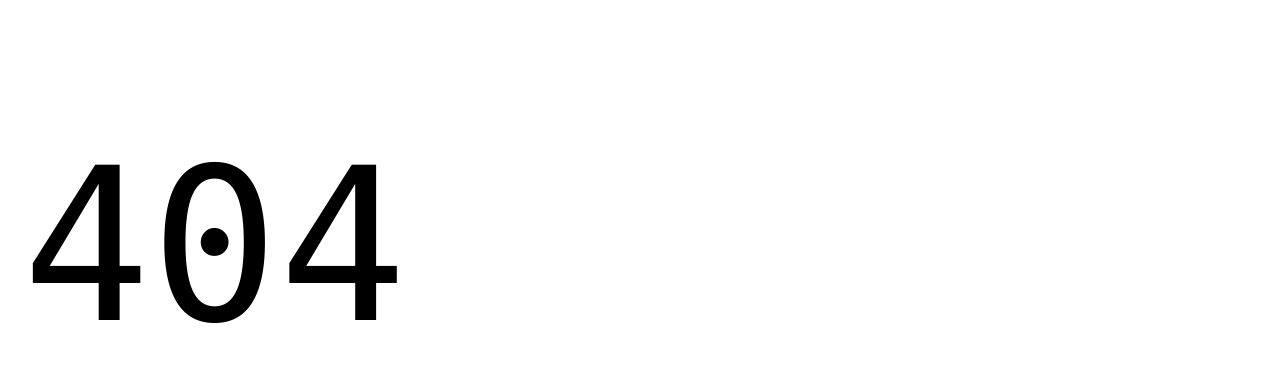
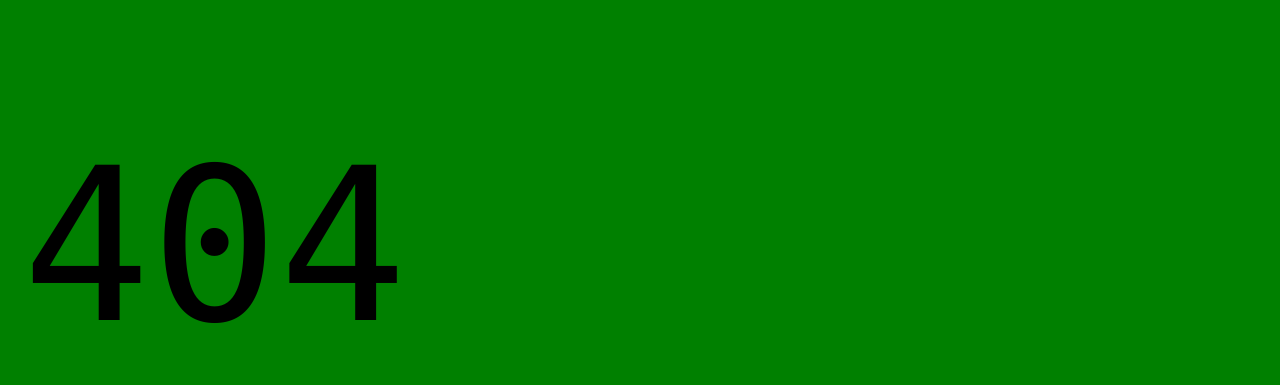
Before and after one commit to jckautzmann/helix-project-1, a website: page 404.html in a window 1280 px wide. Shown: the part 62-447 px from the top of the page. Drawn offline with Linux system fonts and the light colour scheme; files whose address does not match are found by name.

Commit message:
change to green

```diff
--- a/styles/styles.css
+++ b/styles/styles.css
@@ -14,7 +14,7 @@
   /* colors */
   --link-color: #035fe6;
   --link-hover-color: #136ff6;
-  --background-color: #fff;
+  --background-color: green;
   --overlay-background-color: #eee;
   --highlight-background-color: #ccc;
   --text-color: #000;
```
